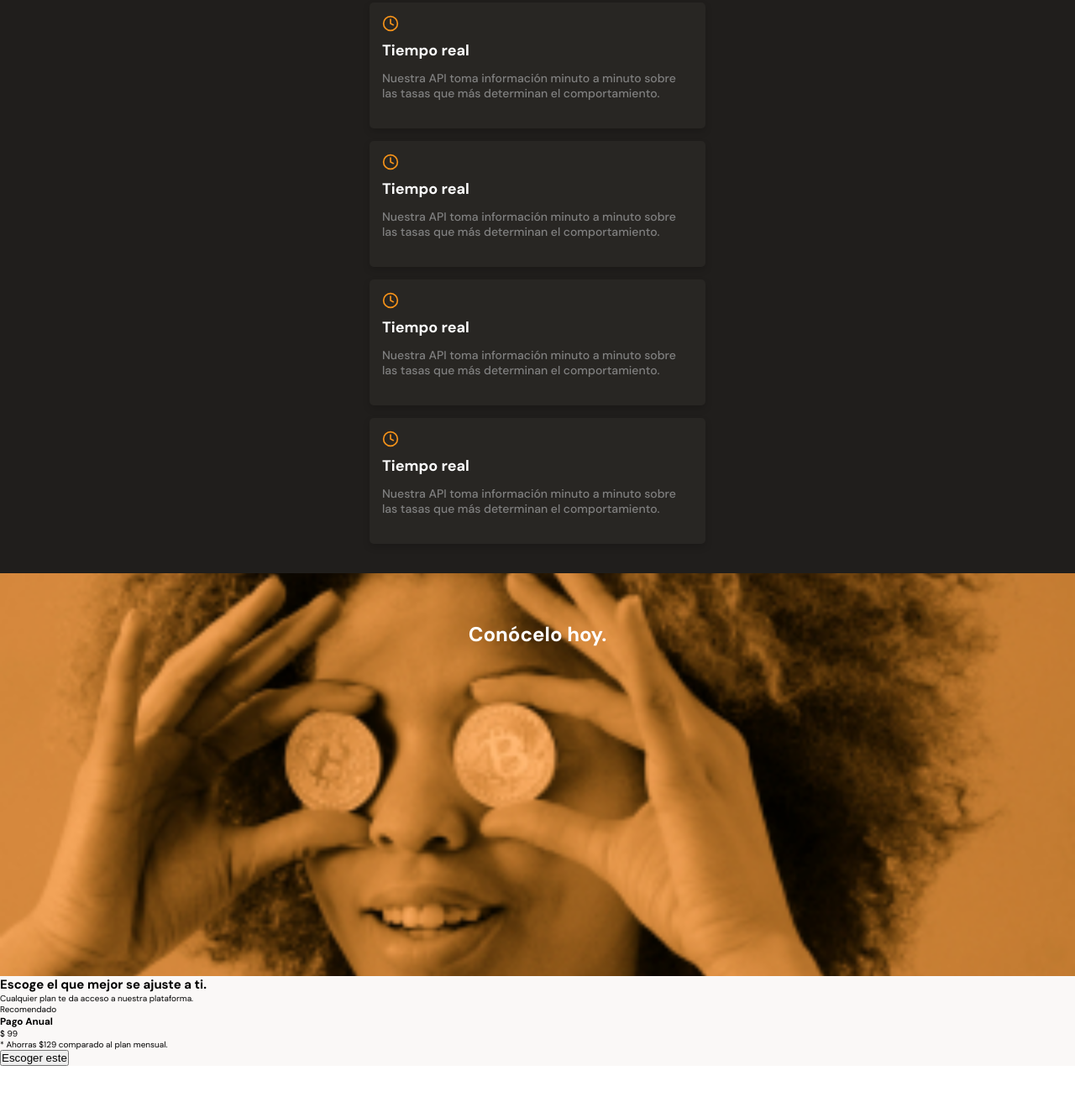
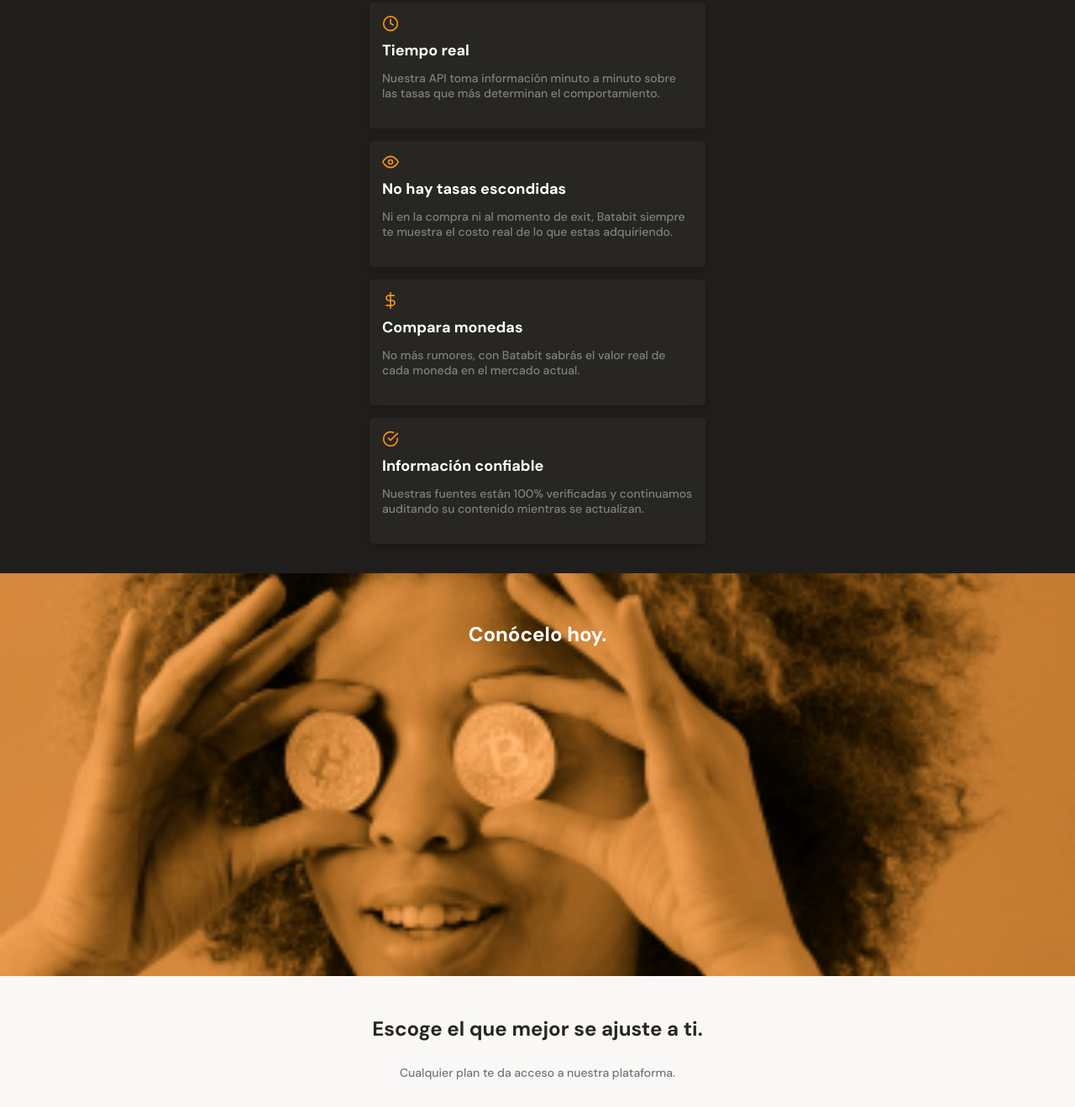
Before and after one commit to mauri-bustos/mobile-first, a plain HTML site: page index.html in a window 1280 px wide. Shown: the part 1307-2626 px from the top of the page at 84% size. Before the commit the page ends 2577 px from the top, so only its background shows below. Drawn offline with Linux system fonts and the light colour scheme.

Commit message:
Sección planes

```diff
--- a/assets/css/styles.css
+++ b/assets/css/styles.css
@@ -307,7 +307,7 @@ main {
     box-shadow: 0 4px 8px rgba(0, 0, 0, 0.16);
 }
 
-.product-detail--card .clock {
+.product-detail--icon {
     display: inline-block;
     width: 20px;
     height: 20px;
@@ -316,6 +316,18 @@ main {
     background-size: cover;
     background-position: center;
     background-repeat: no-repeat;
+}
+
+.eye {
+    background-image: url(../icons/eye.svg);
+}
+
+.dollar {
+    background-image: url(../icons/dollar-sign.svg);
+}
+
+.check {
+    background-image: url(../icons/check-circle.svg);
 }
 
 .product-card--title {
@@ -351,3 +363,58 @@ main {
     color: var(--white);
     text-align: center;
 }
+
+.main-plans-container {
+    width: 100%;
+    min-width: 320px;
+    padding-bottom: 70px;
+    text-align: center;
+}
+
+.plans--title {
+    width: 90%;
+    min-width: 288px;
+    height: auto;
+    margin: 0 auto;
+    margin-bottom: 50px;
+}
+
+.plans--title h2 {
+    padding-top: 50px;
+    font-size: 2.4rem;
+    font-weight: bold;
+    line-height: 2.6rem;
+    color: var(--black);
+}
+
+.plans--title p {
+    padding-top: 30px;
+    font-size: 1.4rem;
+    font-weight: 500;
+    line-height: 1.8rem;
+    color: #757575;
+}
+
+.plans-container--card  {
+    position: relative;
+    width: 70%;
+    min-width: 230px;
+    max-width: 300px;
+    height: 250px;
+    margin: 50px auto 0;
+    padding: 0 15px;
+    background-color: white;
+    border-radius: 15px;
+    box-shadow: 0 4px 8px rgba(89, 73, 30, 0.16);
+}
+
+.recomended {
+    position: absolute;
+    width: 120px;
+    height: 31px;
+    top: -15px;
+    left: calc(50% - 60px);
+    background-color: var(--bitcoin-orange);
+    border-radius: 8px;
+    color: white;
+}
--- a/index.html
+++ b/index.html
@@ -63,24 +63,24 @@
             </div>
             <section class="product-cards--container">
                 <article class="product-detail--card">
-                    <span class="clock"></span>
+                    <span class="product-detail--icon clock"></span>
                     <p class="product-card--title">Tiempo real</p>
                     <p class="product-card--body">Nuestra API toma información minuto a minuto sobre las tasas que más determinan el comportamiento.</p>
                 </article>
                 <article class="product-detail--card">
-                    <span class="clock"></span>
-                    <p class="product-card--title">Tiempo real</p>
-                    <p class="product-card--body">Nuestra API toma información minuto a minuto sobre las tasas que más determinan el comportamiento.</p>
+                    <span class="product-detail--icon eye"></span>
+                    <p class="product-card--title">No hay tasas escondidas</p>
+                    <p class="product-card--body">Ni en la compra ni al momento de exit, Batabit siempre te muestra el costo real de lo que estas adquiriendo.</p>
                 </article>
                 <article class="product-detail--card">
-                    <span class="clock"></span>
-                    <p class="product-card--title">Tiempo real</p>
-                    <p class="product-card--body">Nuestra API toma información minuto a minuto sobre las tasas que más determinan el comportamiento.</p>
+                    <span class="product-detail--icon dollar"></span>
+                    <p class="product-card--title">Compara monedas</p>
+                    <p class="product-card--body">No más rumores, con Batabit sabrás el valor real de cada moneda en el mercado actual.</p>
                 </article>
                 <article class="product-detail--card">
-                    <span class="clock"></span>
-                    <p class="product-card--title">Tiempo real</p>
-                    <p class="product-card--body">Nuestra API toma información minuto a minuto sobre las tasas que más determinan el comportamiento.</p>
+                    <span class="product-detail--icon check"></span>
+                    <p class="product-card--title">Información confiable</p>
+                    <p class="product-card--body">Nuestras fuentes están 100% verificadas y continuamos auditando su contenido mientras se actualizan.</p>
                 </article>
             </section>
         </section>
@@ -89,19 +89,19 @@
                 Conócelo hoy.
             </h2>
         </section>
-        <section id="plans" class="name-plans-container">
-            <div class="plans-title">
+        <section id="plans" class="main-plans-container">
+            <div class="plans--title">
                 <h2>Escoge el que mejor se ajuste a ti.</h2>
                 <p>Cualquier plan te da acceso a nuestra plataforma.</p>
             </div>
-            <section class="plns-container--slider">
+            <section class="plans-container--slider">
                 <article class="plans-container--card">
-                    <p>Recomendado</p>
-                    <div>
-                        <h3>Pago Anual</h3>
-                        <p><span>$</span> 99</p>
-                        <p>* Ahorras $129 comparado al plan mensual.</p>
-                        <button>Escoger este <span></span></button>
+                    <p class="recomended">Recomendado</p>
+                    <div class="plan-info-container">
+                        <h3 class="plan-card--title">Pago Anual</h3>
+                        <p class="plan-card--price"><span>$</span> 99</p>
+                        <p class="plan-card--saving">* Ahorras $129 comparado al plan mensual.</p>
+                        <button class="plan-card--ca<<">Escoger este <span></span></button>
                     </div>
                 </article>
             </section>
```
